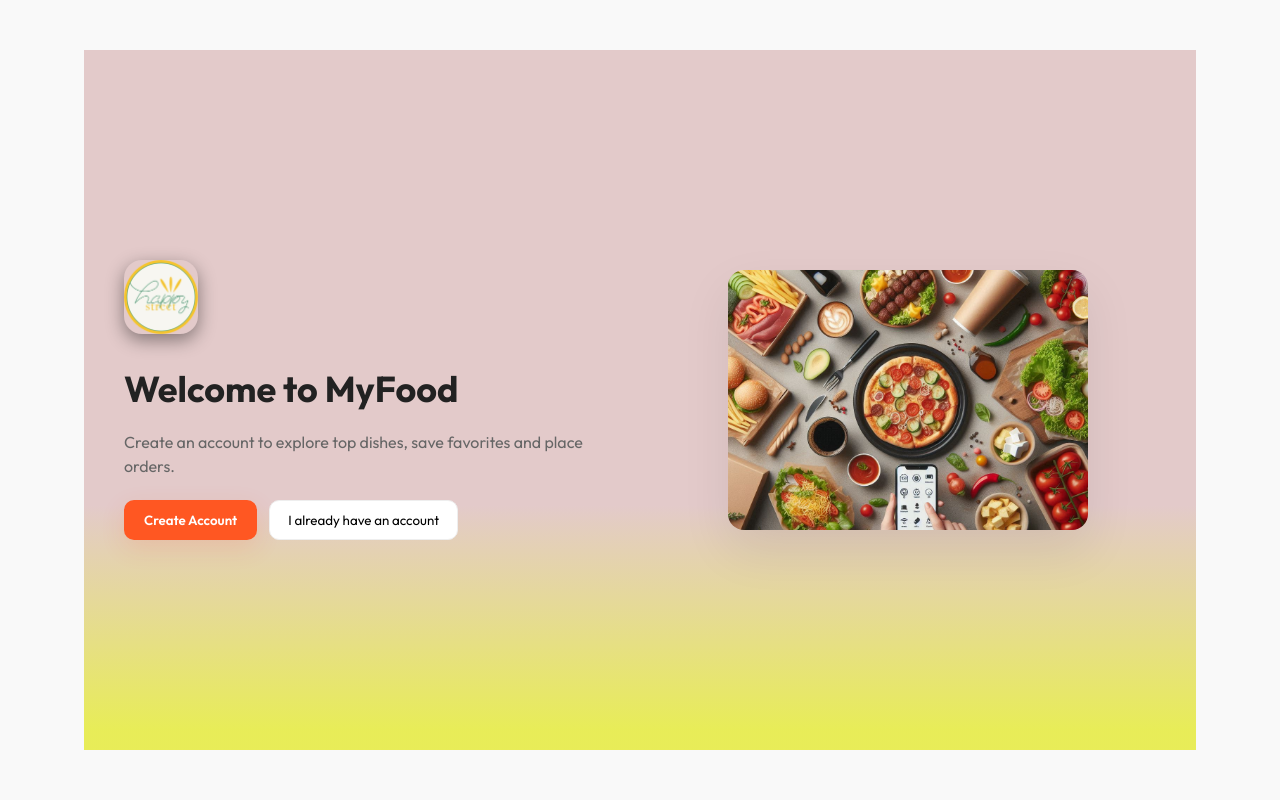
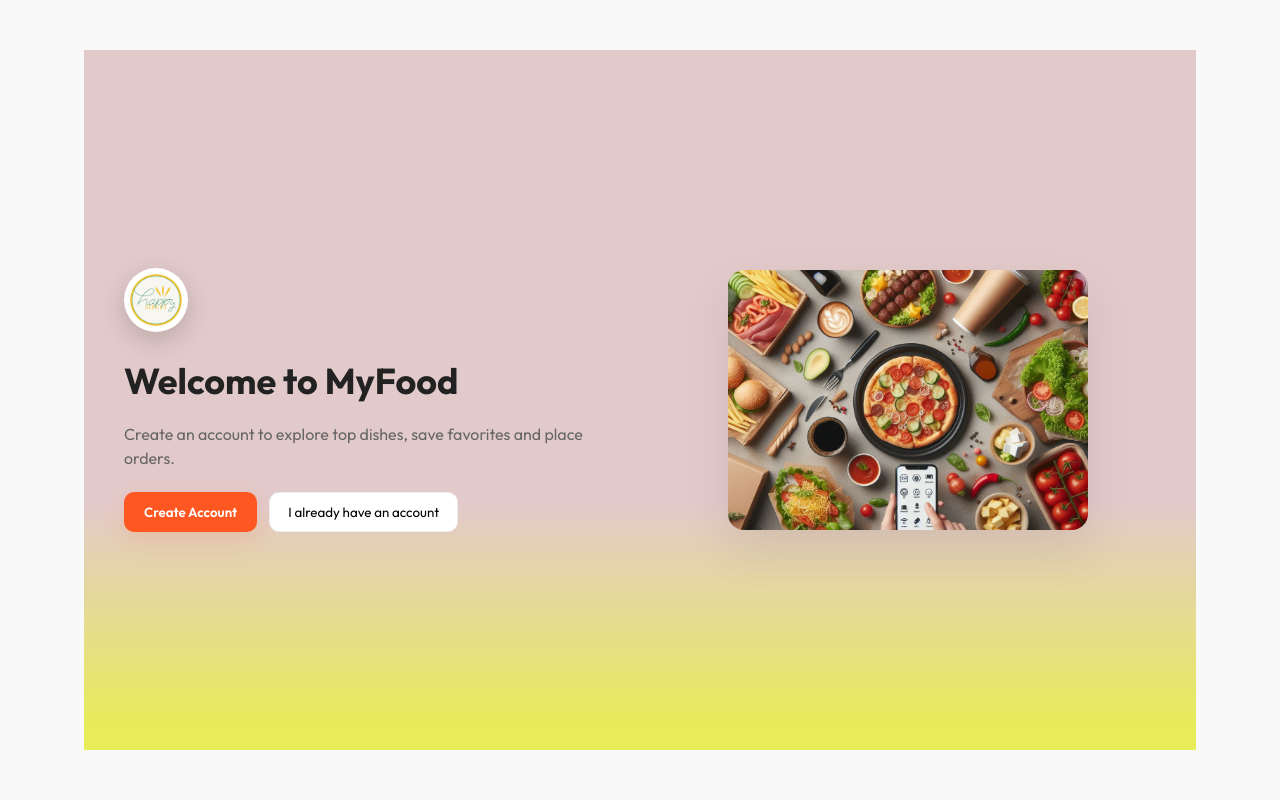
Before and after one commit to Ravii13/happy-street, a React (Vite) app in the folder frontend/: page /startup in a window 1280 px wide. Shown: the top 800 px of the page. Built offline with nearby package versions, Linux system fonts and the light colour scheme; no server answers; a web font is replaced by a local one.

Commit message:
Update cart item image styles for improved appearance and adjust startup logo for a circular design

```diff
--- a/frontend/src/pages/Cart/Cart.css
+++ b/frontend/src/pages/Cart/Cart.css
@@ -53,8 +53,10 @@
 }
 
 .cart-items-item img {
-    width: 50px;
-    height: auto;
+    width: 56px;
+    height: 56px;
+    object-fit: cover;
+    border-radius: 8px;
 }
 
 .qty-controls {
--- a/frontend/src/pages/Startup/Startup.css
+++ b/frontend/src/pages/Startup/Startup.css
@@ -14,19 +14,24 @@
   align-items:center;
   width:100%;
   max-width:1100px;
+  position: relative;
 }
 
 .startup-hero-left{
   flex:1;
 }
 
+/* logo shown near hero; make it circular with white background and subtle shadow */
 .startup-logo{
-  width:74px;
-  height:74px;
-  border-radius:18px;
+  width:64px;
+  height:64px;
+  border-radius:50%;
   object-fit:cover;
-  box-shadow:0 6px 18px rgba(0,0,0,0.42);
-  margin-bottom:18px;
+  box-shadow:0 8px 24px rgba(0,0,0,0.18);
+  background: #fff;
+  padding:6px;
+  display:inline-block;
+  margin-bottom:12px;
 }
 
 .startup-hero-left h1{
@@ -85,6 +90,7 @@
   height:100%;
   object-fit:cover;
   display:block;
+  border-radius:12px;
 }
 
 @media (max-width: 900px){
```
